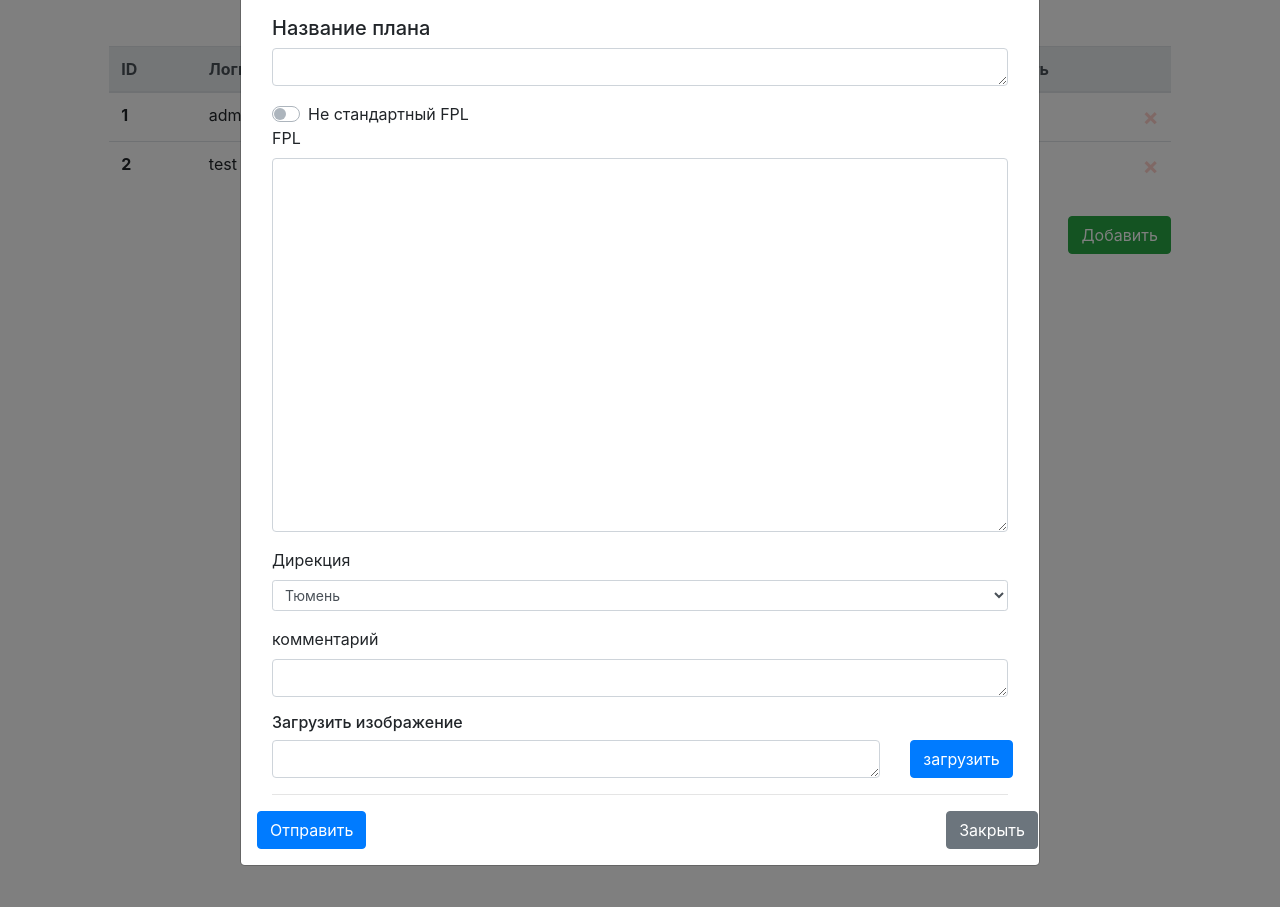
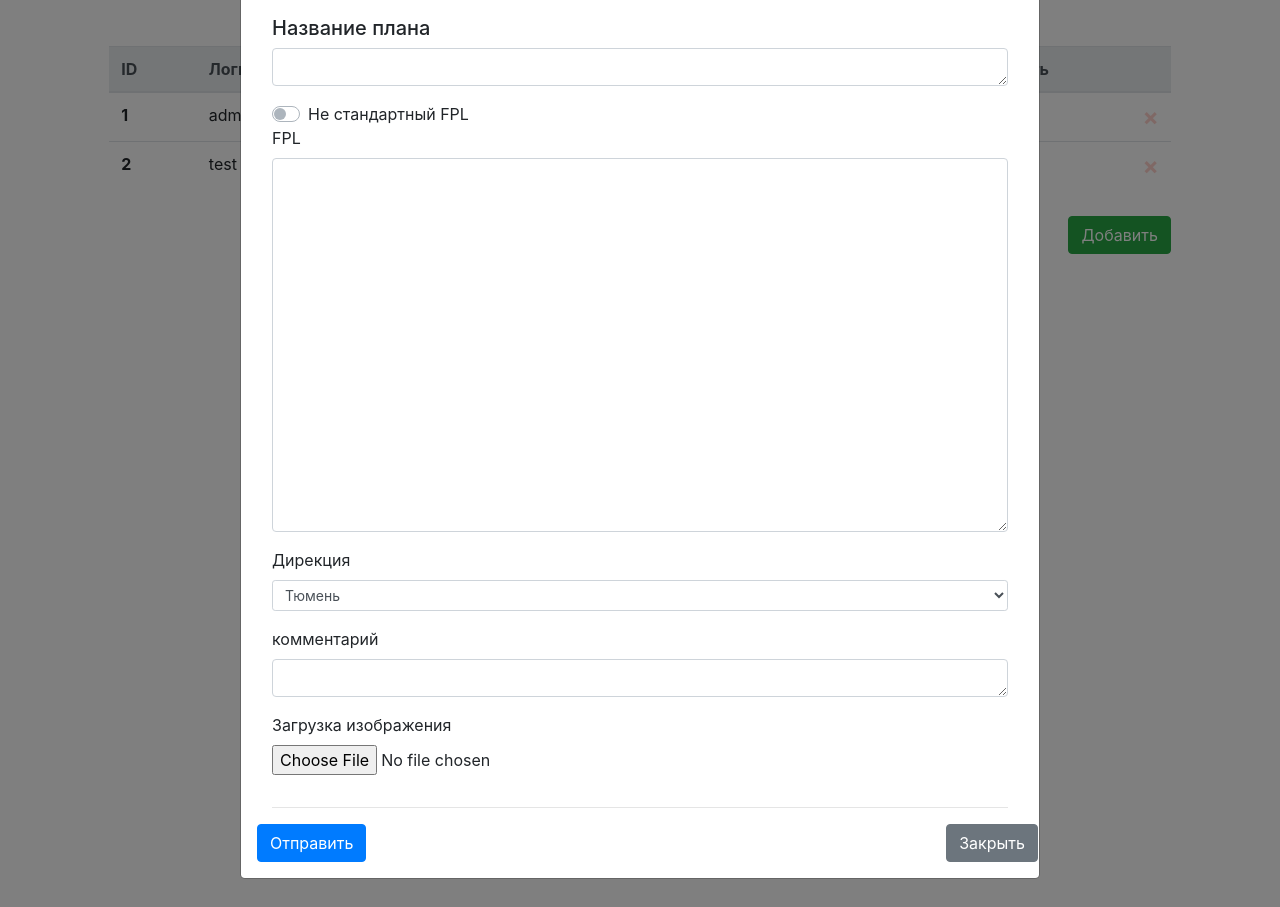
Before and after one commit to drack90/hdif, a PHP site: page /php/admin/adminpanel.php in a window 1280 px wide, after a click on "Добавить FPL". Shown: the part 120-1027 px from the top of the page. Run offline with PHP 8.4, Linux system fonts and the light colour scheme; a user stored in the database is signed in; data comes from the database, SQL or seed files in the repository; data that the repository does not hold is empty; some libraries are stand-ins or nearby versions.

Commit message:
class for add fpl in DB

```diff
--- a/php/require/header.php
+++ b/php/require/header.php
@@ -70,7 +70,7 @@
 
             <div class="modal-body">
 
-                <form class="col 10 center" id="addFplForm" >
+                <form class="col 10 center" id="addFplForm" enctype="multipart/form-data">
 
 
                     <div class="form-group">
@@ -123,13 +123,12 @@
                     <div class="form-group">
                         <div class="row justify-content-between">
                             <div class="col-10">
-                                <label class="h6" for="add_file" >Загрузить изображение</label>
 
-                                <textarea class="form-control" id="image" name="image" rows="1"></textarea>
-                            </div>
-                            <div class="col-2">
-                                <p class="h6" style="opacity: 0.0;"> space</p>
-                                <button class="btn btn-primary" >загрузить</button>
+                                <div class="form-group">
+                                    <label for="image">Загрузка изображения</label>
+                                    <input type="file" class="form-control-file" id="image">
+                                </div>
+
                             </div>
                         </div>
                     </div>
```
